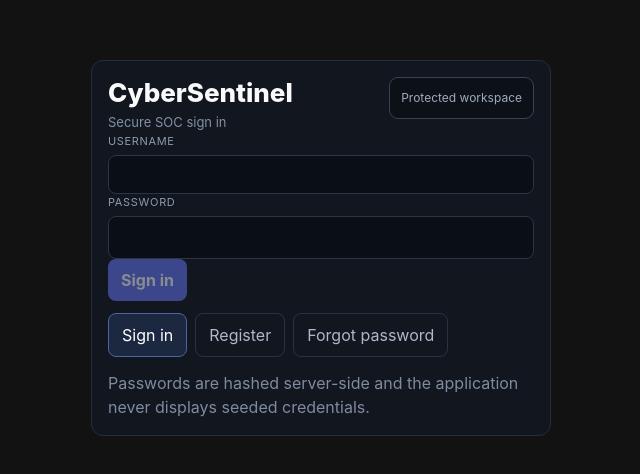
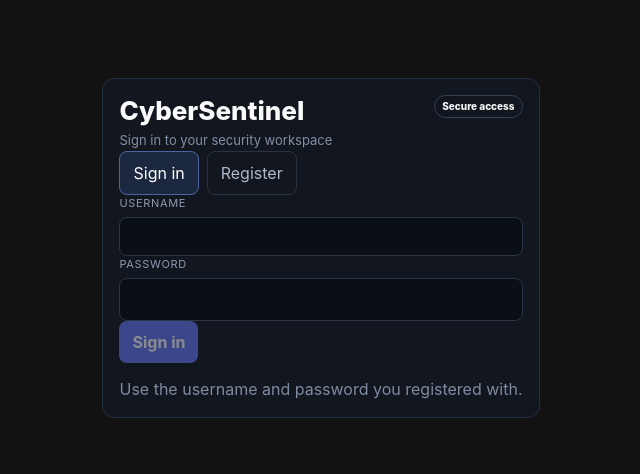
Before and after one commit to hemanthmatta02/CyberRecon-AngelusVigil, a React (Vite) app in the folder CyberRecon-AngelusVigil-SOCPlatform/CyberRecon-AngelusVigil-Final/frontend/: page /auth in a window 1280 px wide. Shown: the part 152-626 px from the top of the page, without its empty margins (319-959 px from the left). Built offline with nearby package versions, Linux system fonts and the light colour scheme; no server answers.

Commit message:
feat(auth): simplify sign in registration and team admin

```diff
--- a/CyberRecon-AngelusVigil-SOCPlatform/CyberRecon-AngelusVigil-Final/frontend/src/pages/auth/index.tsx
+++ b/CyberRecon-AngelusVigil-SOCPlatform/CyberRecon-AngelusVigil-Final/frontend/src/pages/auth/index.tsx
@@ -1,15 +1,25 @@
 import { useState } from 'react'
 import { Navigate, useNavigate } from 'react-router-dom'
 import { apiClient } from '@/core/api'
-import { readStored } from '@/core/persistence'
+import { readStored, writeStored } from '@/core/persistence'
 import s from '../shared.module.scss'
+
+type AuthMode = 'signin' | 'register'
+
+type SessionUser = {
+  username: string
+  display_name: string
+  role: string
+  permissions: string[]
+}
 
 export function Component(): React.ReactElement {
   const navigate = useNavigate()
   const token = readStored<string | null>('cybersentinel_token', null)
-  const [mode, setMode] = useState<'signin'|'register'|'forgot'>('signin')
+  const [mode, setMode] = useState<AuthMode>('signin')
   const [username, setUsername] = useState('')
   const [password, setPassword] = useState('')
+  const [confirmPassword, setConfirmPassword] = useState('')
   const [displayName, setDisplayName] = useState('')
   const [role, setRole] = useState('viewer')
   const [busy, setBusy] = useState(false)
@@ -17,42 +27,113 @@ export function Component(): React.ReactElement {
 
   if (token) return <Navigate to="/" replace />
 
-  async function submit() {
-    setBusy(true); setMessage('')
+  function switchMode(nextMode: AuthMode): void {
+    setMode(nextMode)
+    setMessage('')
+    setPassword('')
+    setConfirmPassword('')
+  }
+
+  async function submit(event: React.FormEvent<HTMLFormElement>): Promise<void> {
+    event.preventDefault()
+    setBusy(true)
+    setMessage('')
     try {
+      const cleanUsername = username.trim().toLowerCase()
       if (mode === 'signin') {
-        const { data } = await apiClient.post('/auth/login', { username, password })
-        sessionStorage.setItem('cybersentinel_token', data.token)
-        sessionStorage.setItem('cybersentinel_user', JSON.stringify({ username: data.username, display_name: data.display_name, role: data.role, permissions: data.permissions }))
+        const { data } = await apiClient.post('/auth/login', { username: cleanUsername, password })
+        const user: SessionUser = {
+          username: data.username,
+          display_name: data.display_name,
+          role: data.role,
+          permissions: data.permissions,
+        }
+        writeStored('cybersentinel_token', data.token)
+        writeStored('cybersentinel_user', user)
         navigate('/', { replace: true })
-      } else if (mode === 'register') {
-        await apiClient.post('/auth/register', { username, password, display_name: displayName || username, role })
-        setMode('signin'); setMessage('Account created. Sign in to continue.')
-      } else {
-        await apiClient.post('/auth/forgot-password', { username })
-        setMessage('Reset request accepted. Contact the deployment administrator for the reset flow.')
+        return
       }
+
+      if (password !== confirmPassword) {
+        setMessage('Passwords do not match.')
+        return
+      }
+      await apiClient.post('/auth/register', {
+        username: cleanUsername,
+        password,
+        display_name: displayName.trim() || cleanUsername,
+        role,
+      })
+      setMode('signin')
+      setPassword('')
+      setConfirmPassword('')
+      setDisplayName('')
+      setMessage(`Account created for ${cleanUsername}. Sign in with the same username and password.`)
     } catch (e: any) {
       setMessage(e?.response?.data?.detail || e?.message || 'Request failed')
-    } finally { setBusy(false) }
+    } finally {
+      setBusy(false)
+    }
   }
 
-  return <div className={s.page} style={{minHeight:'100vh',display:'grid',placeItems:'center'}}>
-    <div className={`${s.card} ${s.auth}`} style={{maxWidth:460,width:'100%'}}>
-      <div className={s.hero}><div><h2 className={s.title}>CyberSentinel</h2><p className={s.sub}>{mode==='signin'?'Secure SOC sign in':mode==='register'?'Create secure operator account':'Password recovery'}</p></div><span className={s.notice}>Protected workspace</span></div>
-      {mode==='register' && <label className={s.label}>Display name<input className={s.input} value={displayName} onChange={e=>setDisplayName(e.target.value)} /></label>}
-      <label className={s.label}>Username<input className={s.input} autoComplete="username" value={username} onChange={e=>setUsername(e.target.value)} /></label>
-      {mode!=='forgot' && <label className={s.label}>Password<input className={s.input} type="password" autoComplete={mode==='signin'?'current-password':'new-password'} value={password} onChange={e=>setPassword(e.target.value)} /></label>}
-      {mode==='register' && <label className={s.label}>Role<select className={s.select} value={role} onChange={e=>setRole(e.target.value)}><option value="viewer">Viewer</option><option value="analyst">Analyst</option></select></label>}
-      {message && <div className={s.notice} style={{marginBottom:12}}>{message}</div>}
-      <button className={s.button} disabled={busy || !username || (mode!=='forgot'&&!password)} onClick={submit}>{busy?'Please wait…':mode==='signin'?'Sign in':mode==='register'?'Create account':'Send reset request'}</button>
-      <div className={s.row} style={{marginTop:12,flexWrap:'wrap'}}>
-        <button className={`${s.tab} ${mode==='signin'?s.active:''}`} onClick={()=>setMode('signin')}>Sign in</button>
-        <button className={`${s.tab} ${mode==='register'?s.active:''}`} onClick={()=>setMode('register')}>Register</button>
-        <button className={`${s.tab} ${mode==='forgot'?s.active:''}`} onClick={()=>setMode('forgot')}>Forgot password</button>
+  const valid = mode === 'signin'
+    ? username.trim().length >= 3 && password.length >= 6
+    : username.trim().length >= 3 && displayName.trim().length >= 2 && password.length >= 8 && password === confirmPassword
+
+  return (
+    <div className={s.page} style={{ minHeight: '100vh', display: 'grid', placeItems: 'center' }}>
+      <div className={`${s.card} ${s.auth}`} style={{ maxWidth: 440, width: '100%' }}>
+        <div className={s.hero}>
+          <div>
+            <h2 className={s.title}>CyberSentinel</h2>
+            <p className={s.sub}>{mode === 'signin' ? 'Sign in to your security workspace' : 'Create a new operator account'}</p>
+          </div>
+          <span className={s.badge}>Secure access</span>
+        </div>
+
+        <div className={s.tabs} role="tablist" aria-label="Authentication mode">
+          <button type="button" className={`${s.tab} ${mode === 'signin' ? s.active : ''}`} onClick={() => switchMode('signin')}>Sign in</button>
+          <button type="button" className={`${s.tab} ${mode === 'register' ? s.active : ''}`} onClick={() => switchMode('register')}>Register</button>
+        </div>
+
+        <form onSubmit={submit}>
+          {mode === 'register' && (
+            <label className={s.label}>Display name
+              <input className={s.input} autoComplete="name" value={displayName} onChange={(e) => setDisplayName(e.target.value)} />
+            </label>
+          )}
+          <label className={s.label}>Username
+            <input className={s.input} autoComplete="username" autoCapitalize="none" value={username} onChange={(e) => setUsername(e.target.value)} />
+          </label>
+          <label className={s.label}>Password
+            <input className={s.input} type="password" autoComplete={mode === 'signin' ? 'current-password' : 'new-password'} value={password} onChange={(e) => setPassword(e.target.value)} />
+          </label>
+          {mode === 'register' && (
+            <>
+              <label className={s.label}>Confirm password
+                <input className={s.input} type="password" autoComplete="new-password" value={confirmPassword} onChange={(e) => setConfirmPassword(e.target.value)} />
+              </label>
+              <label className={s.label}>Account role
+                <select className={s.select} value={role} onChange={(e) => setRole(e.target.value)}>
+                  <option value="viewer">Viewer</option>
+                  <option value="analyst">Analyst</option>
+                </select>
+              </label>
+            </>
+          )}
+          {message && <div className={s.notice} style={{ marginBottom: 12 }}>{message}</div>}
+          <button className={s.button} type="submit" disabled={busy || !valid}>
+            {busy ? 'Please wait…' : mode === 'signin' ? 'Sign in' : 'Create account'}
+          </button>
+        </form>
+
+        <p className={s.muted} style={{ marginTop: 14 }}>
+          {mode === 'register'
+            ? 'New members can register as Viewer or Analyst. Admin access is managed separately.'
+            : 'Use the username and password you registered with.'}
+        </p>
       </div>
-      <p className={s.muted} style={{marginTop:14}}>Passwords are hashed server-side and the application never displays seeded credentials.</p>
     </div>
-  </div>
+  )
 }
-Component.displayName='AuthPage'
+Component.displayName = 'AuthPage'
```
